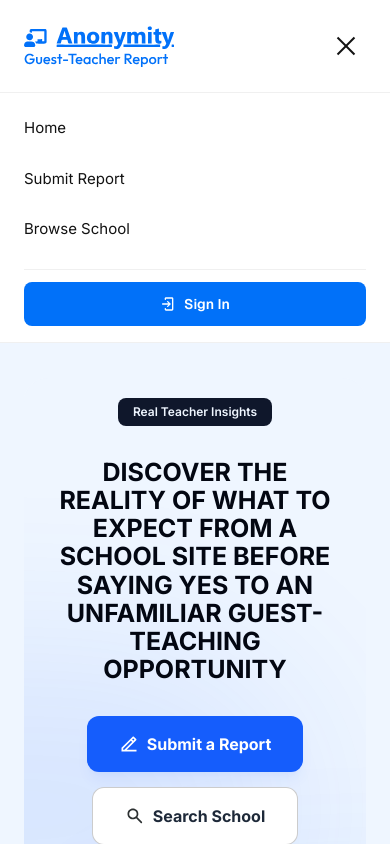
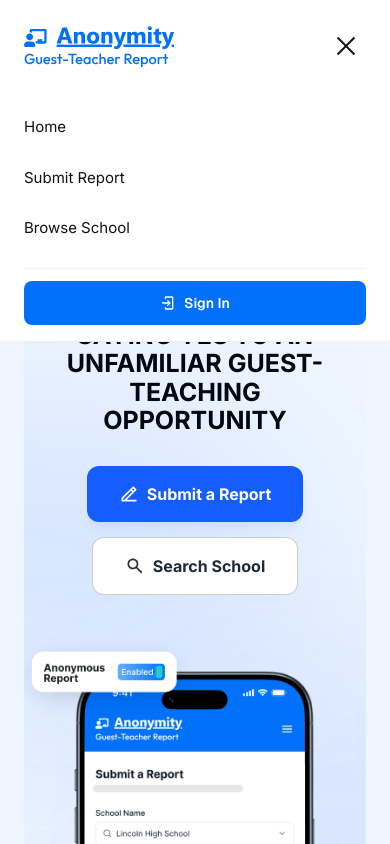
Before and after one commit to AshimaSharma123/anonymity_, a Next.js app: page / in a window 390 px wide. Both pictures are taken after a click on the button "Toggle menu". Shown: the top 844 px of the page. Built offline with nearby package versions, Linux system fonts and the light colour scheme.

Commit message:
feat: make header responsive menu open as absolute overlay with smooth animation

```diff
--- a/app/components/Header.tsx
+++ b/app/components/Header.tsx
@@ -55,9 +55,13 @@ export default function Header() {
         </div>
       </div>
 
-      {isMenuOpen && (
-        <nav className="sm:hidden bg-white border-t border-black/6 relative z-40 pointer-events-auto">
-          <div className="max-w-[1440px] mx-auto px-6 py-4 flex flex-col gap-3 pointer-events-auto">
+      {/* Mobile Menu Overlay */}
+      <nav className={`sm:hidden fixed top-[92px] left-0 right-0 bg-white border-b border-black/6 z-40 origin-top transition-all duration-300 ${
+        isMenuOpen
+          ? "opacity-100 scale-y-100 pointer-events-auto"
+          : "opacity-0 scale-y-95 pointer-events-none"
+      }`}>
+        <div className="max-w-[1440px] mx-auto px-6 py-4 flex flex-col gap-3">
           <Link
             href="/"
             onClick={closeMenu}
@@ -94,7 +98,6 @@ export default function Header() {
           </div>
         </div>
       </nav>
-      )}
     </header>
   );
 }
```
Lines whose indentation alone changed are shown as unchanged.
